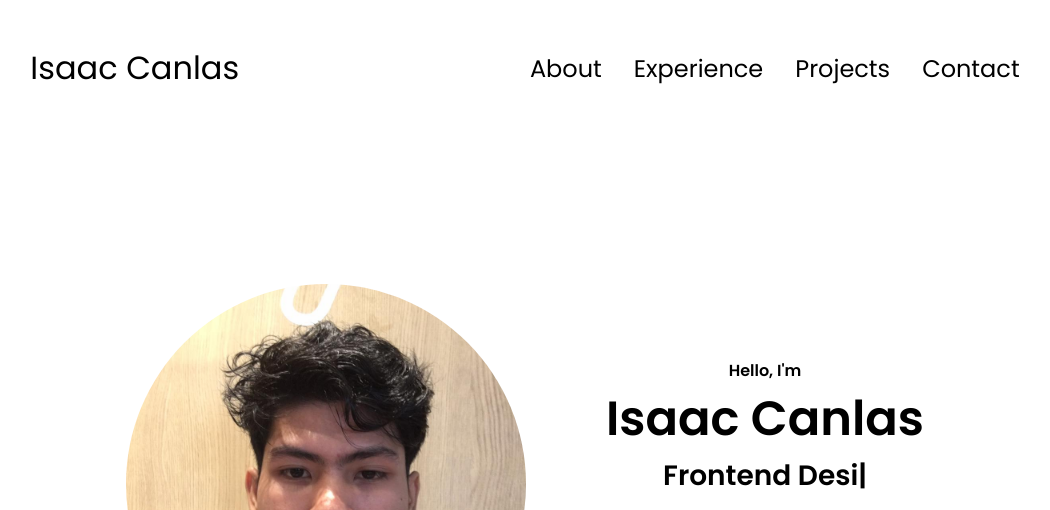
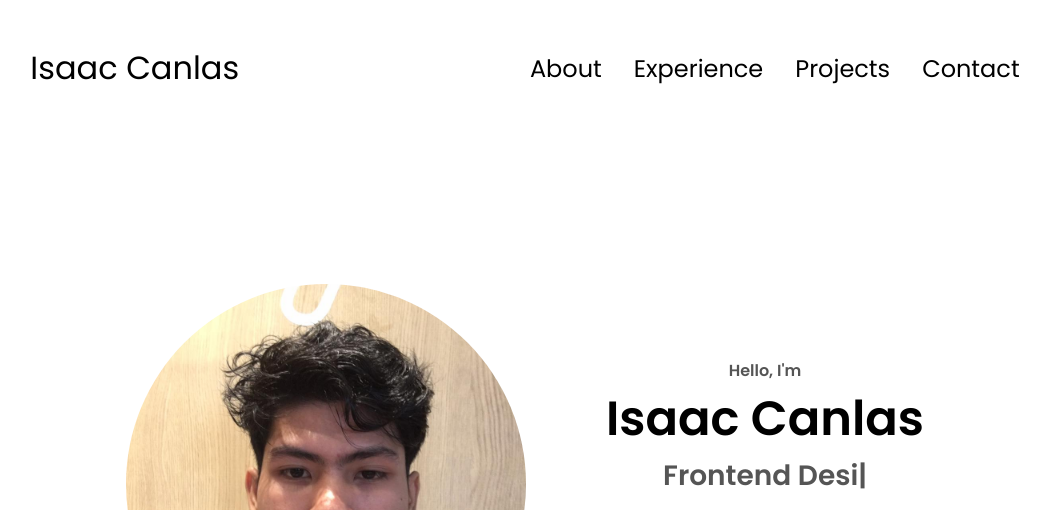
Before and after one commit to isaki-09/sample-repo, a plain HTML site: page index.html in a window 1280 px wide. Shown: the top 510 px of the page, without its empty margins (115-1165 px from the left). Drawn offline with nearby package versions, Linux system fonts and the light colour scheme.

Commit message:
balik balik

```diff
--- a/style.css
+++ b/style.css
@@ -16,7 +16,7 @@ html {
 }
 
 p {
-  /* color: rgb(85, 85, 85); */
+  color: rgb(85, 85, 85);
 }
 
 /* TRANSITION */
```
